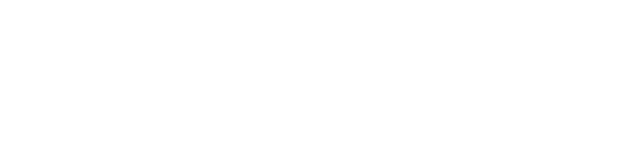
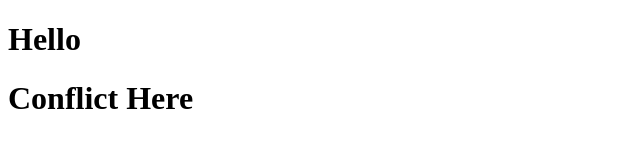
Before and after one commit to luxeko/GitHub_vn, a plain HTML site: page GitHub_vn/index.html in a window 1280 px wide. Shown: the whole page, without its empty margins (0-640 px from the left). Drawn offline with Linux system fonts and the light colour scheme.

Commit message:
create conflict

```diff
--- a/GitHub_vn/index.html
+++ b/GitHub_vn/index.html
@@ -7,6 +7,7 @@
     <title>Document</title>
 </head>
 <body>
-
+    <h1>Hello</h1>
+    <h1>Conflict Here</h1>
 </body>
 </html>
```
Also changed, not shown: 1 other file.
